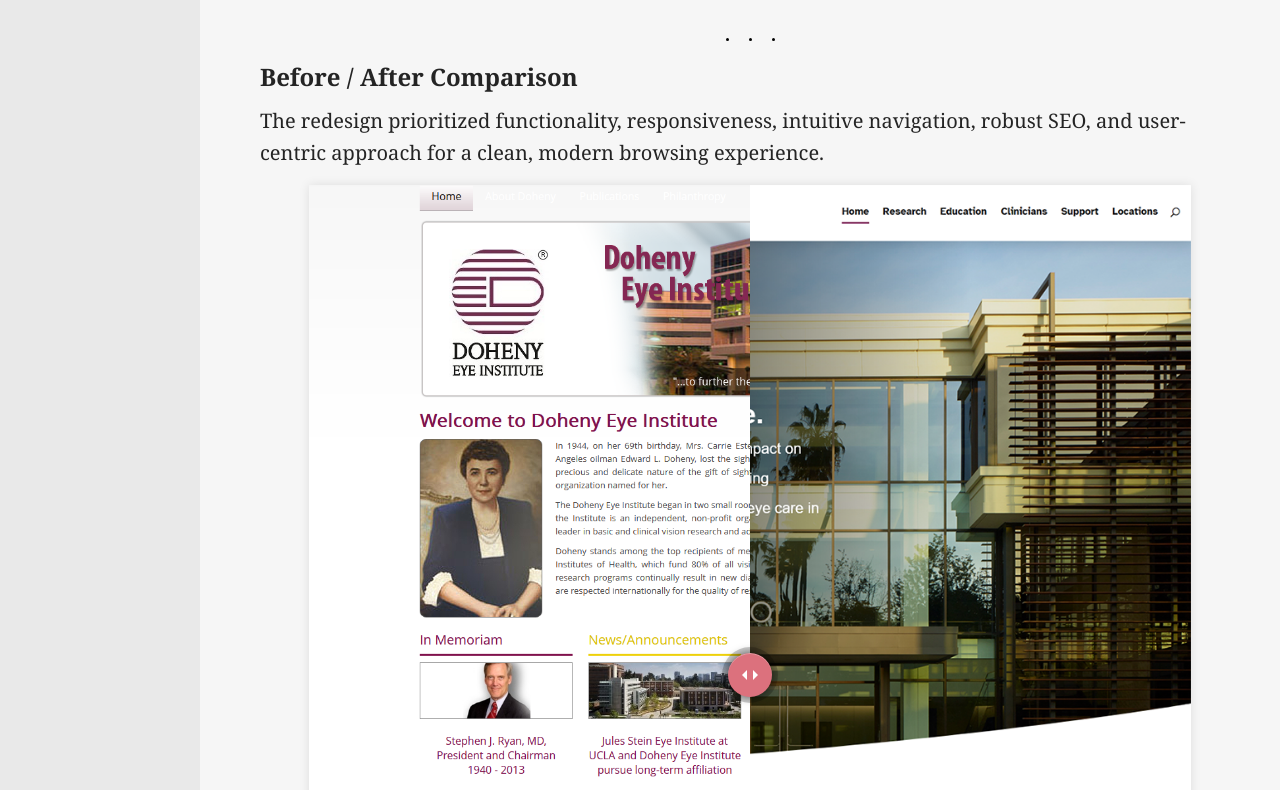
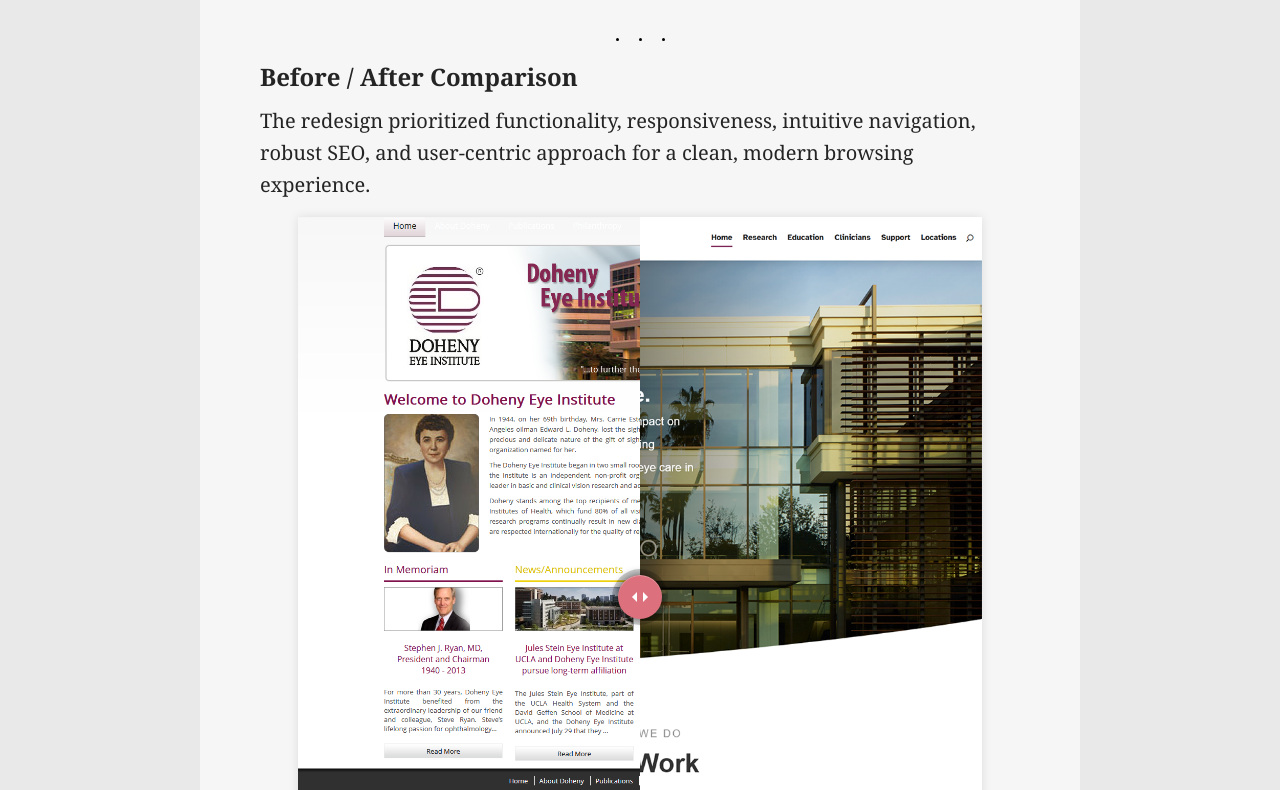
Before and after one commit to mteufenkjian/portfolio, a plain HTML site: page index.html in a window 1280 px wide. Shown: the part 189-979 px from the top of the page. Drawn offline with nearby package versions, Linux system fonts and the light colour scheme.

Commit message:
Update index.html

```diff
--- a/index.html
+++ b/index.html
@@ -15,14 +15,12 @@
 	body {
     font-family: 'Helvetica Neue', Helvetica, Arial, sans-serif;
     margin: auto;
-    padding: 0;
-		padding-left:200px;
-		padding-right:200px;
+    padding: 0 200px 0 200px;
     background-color: #e9e9e9;
 
   }
-	.containerx{display:block;width:1100px;background-color:#f6f6f6;margin:auto;padding:60px;  border-radius: 20px;
- margin-top:60px;margin-bottom:60px;}
+	.containerx{max-width:1100px;background-color:#f6f6f6;margin:auto;padding:60px;  border-radius: 20px;
+ margin:60px auto 60px auto;}
   .title {
     font-family: sohne, "Helvetica Neue", Helvetica, Arial, sans-serif; /* Changed font to Open Sans */
     font-size: 36px; /* Enlarged by 200% */
```
